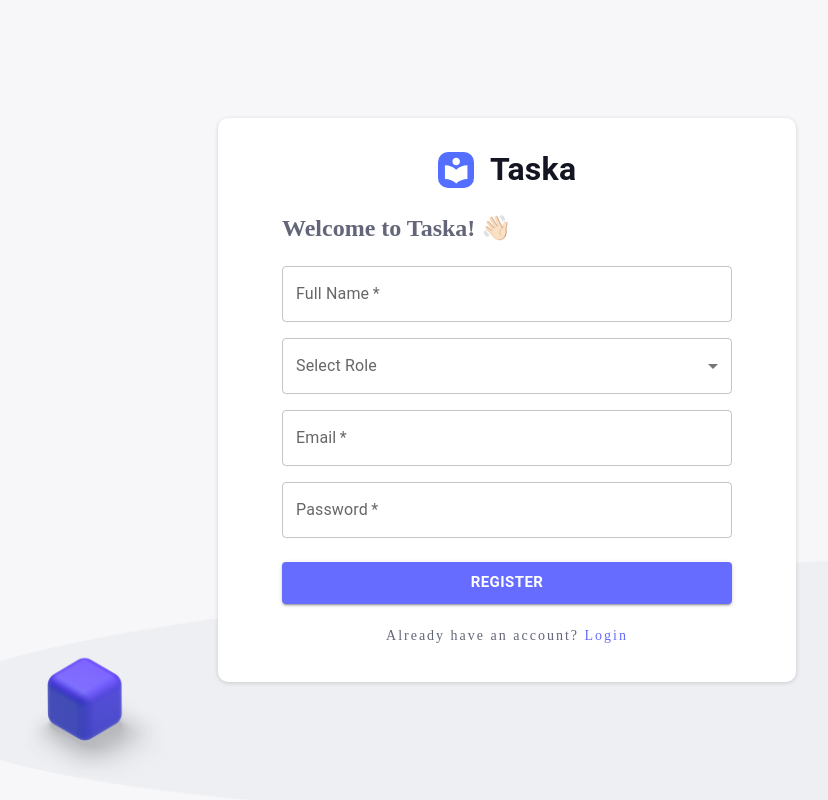
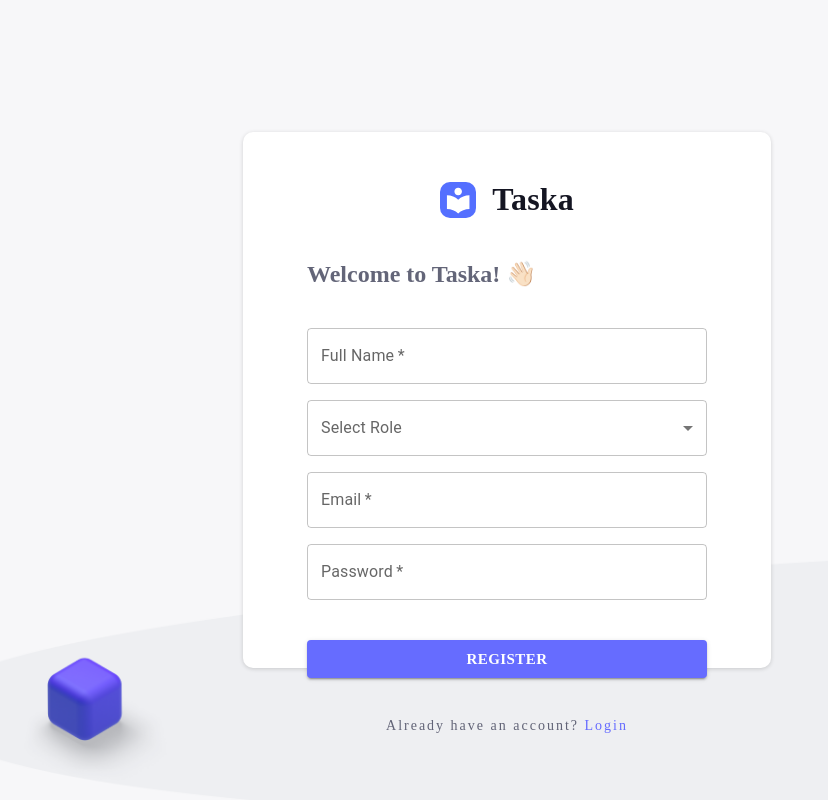
Before and after one commit to Amaar015/Task, a React (Vite) app: page /sign-up in a window 1280 px wide. Shown: the whole page, without its empty margins (133-961 px from the left). Built offline with nearby package versions, Linux system fonts and the light colour scheme.

Commit message:
completed task

```diff
--- a/src/App.jsx
+++ b/src/App.jsx
@@ -4,6 +4,7 @@ import "./App.css";
 import Login from "./pages/Login";
 import Signup from "./pages/Signup";
 import Home from "./pages/Home";
+import { createMuiTheme, ThemeProvider } from "@mui/material";
 
 const router = createBrowserRouter([
   {
@@ -20,9 +21,18 @@ const router = createBrowserRouter([
   },
 ]);
 const App = () => {
+  const theme = createMuiTheme({
+    typography: {
+      h4: {
+        fontFamily: ["Plus Jakarta Sans"].join(","),
+      },
+    },
+  });
   return (
     <>
-      <RouterProvider router={router} />
+      <ThemeProvider theme={theme}>
+        <RouterProvider router={router} />
+      </ThemeProvider>
     </>
   );
 };
--- a/src/index.css
+++ b/src/index.css
@@ -14,4 +14,7 @@
   display: flex;
   align-items: center;
   justify-content: center;
+  padding: none;
+  border: none;
+  margin: none;
 }
--- a/src/pages/Login.jsx
+++ b/src/pages/Login.jsx
@@ -1,10 +1,19 @@
 import React, { useState } from "react";
 import { Link, useNavigate } from "react-router-dom";
-import { Box, Button, Stack, TextField, Typography } from "@mui/material";
+import {
+  Box,
+  Button,
+  createMuiTheme,
+  ThemeProvider,
+  Stack,
+  TextField,
+  Typography,
+} from "@mui/material";
 import bg from "../assets/login.png";
 import LocalLibraryIcon from "@mui/icons-material/LocalLibrary";
 const Login = () => {
   const navigate = useNavigate();
+
   const [formData, setFormData] = useState({
     email: "",
     password: "",
@@ -82,8 +91,10 @@ const Login = () => {
         width: "100%",
         height: "100vh",
         backgroundImage: `url(${bg})`,
-        backgroundSize: "cover",
+        backgroundColor: { xs: "#F7F7F9" },
+        backgroundSize: { lg: "cover", xs: "contain" },
         backgroundPosition: "bottom", // Adjust for mobile
+        backgroundRepeat: { xs: "no-repeat" },
         display: "flex",
         alignItems: "center",
         justifyContent: "center",
@@ -95,6 +106,7 @@ const Login = () => {
         onSubmit={handleSubmit}
         sx={{
           height: "440px",
+          margin: "0rem 1.5rem",
           width: { sm: "400px", xs: "100%" },
           background: "#ffffff",
           boxShadow: " rgba(0, 0, 0, 0.16) 0px 1px 4px",
@@ -137,6 +149,7 @@ const Login = () => {
           fontSize={"24px"}
           fontWeight={600}
           color="#4C4E64DE"
+          fontFamily={"Poppins"}
         >
           Welcome to Taska! 👋🏻
         </Typography>
@@ -148,6 +161,7 @@ const Login = () => {
             label="Email"
             variant="outlined"
             name="email"
+            fontFamily={"Poppins"}
             value={formData.email}
             onChange={handleChange}
           />
@@ -182,6 +196,7 @@ const Login = () => {
             fontSize: "15px",
             color: "#fff",
             height: "42px",
+            fontFamily: "Poppins",
           }}
         >
           Login
@@ -193,6 +208,7 @@ const Login = () => {
           textAlign={"center"}
           color=" #4C4E64DE"
           letterSpacing={"2px"}
+          fontFamily={"Poppins"}
         >
           Don't have an account?{"  "}
           <Link
--- a/src/pages/Signup.jsx
+++ b/src/pages/Signup.jsx
@@ -126,9 +126,10 @@ const Signup = () => {
         width: "100%",
         height: "100vh",
         backgroundImage: `url(${bg})`,
-        backgroundSize: "cover",
-        backgroundRepeat: "no-repeat",
+        backgroundColor: { xs: "#F7F7F9" },
+        backgroundSize: { lg: "cover", xs: "contain" },
         backgroundPosition: "bottom", // Adjust for mobile
+        backgroundRepeat: { xs: "no-repeat" },
         display: "flex",
         alignItems: "center",
         justifyContent: "center",
@@ -139,15 +140,16 @@ const Signup = () => {
         component="form"
         onSubmit={handleSubmit}
         sx={{
-          height: "500px",
-          width: { sm: "450px", xs: "90%" },
+          height: "440px",
+          margin: "0rem 1.5rem",
+          width: { sm: "400px", xs: "100%" },
           background: "#ffffff",
           boxShadow: " rgba(0, 0, 0, 0.16) 0px 1px 4px",
           borderRadius: "10px",
-          padding: { sm: "2rem 4rem", xs: "3rem 1rem" },
+          padding: { sm: "3rem 4rem", xs: "3rem 1rem" },
           display: "flex",
           flexDirection: "column",
-          gap: "1.5rem",
+          gap: "2.5rem",
         }}
       >
         {/* Header Section */}
@@ -182,6 +184,7 @@ const Signup = () => {
           fontSize={"24px"}
           fontWeight={600}
           color="#4C4E64DE"
+          fontFamily={"Poppins"}
         >
           Welcome to Taska! 👋🏻
         </Typography>
@@ -261,6 +264,7 @@ const Signup = () => {
             fontSize: "15px",
             color: "#fff",
             height: "42px",
+            fontFamily: "Poppins",
           }}
         >
           Register
@@ -274,6 +278,7 @@ const Signup = () => {
           textAlign={"center"}
           color=" #4C4E64DE"
           letterSpacing={"2px"}
+          fontFamily={"Poppins"}
         >
           Already have an account?{" "}
           <Link
```
